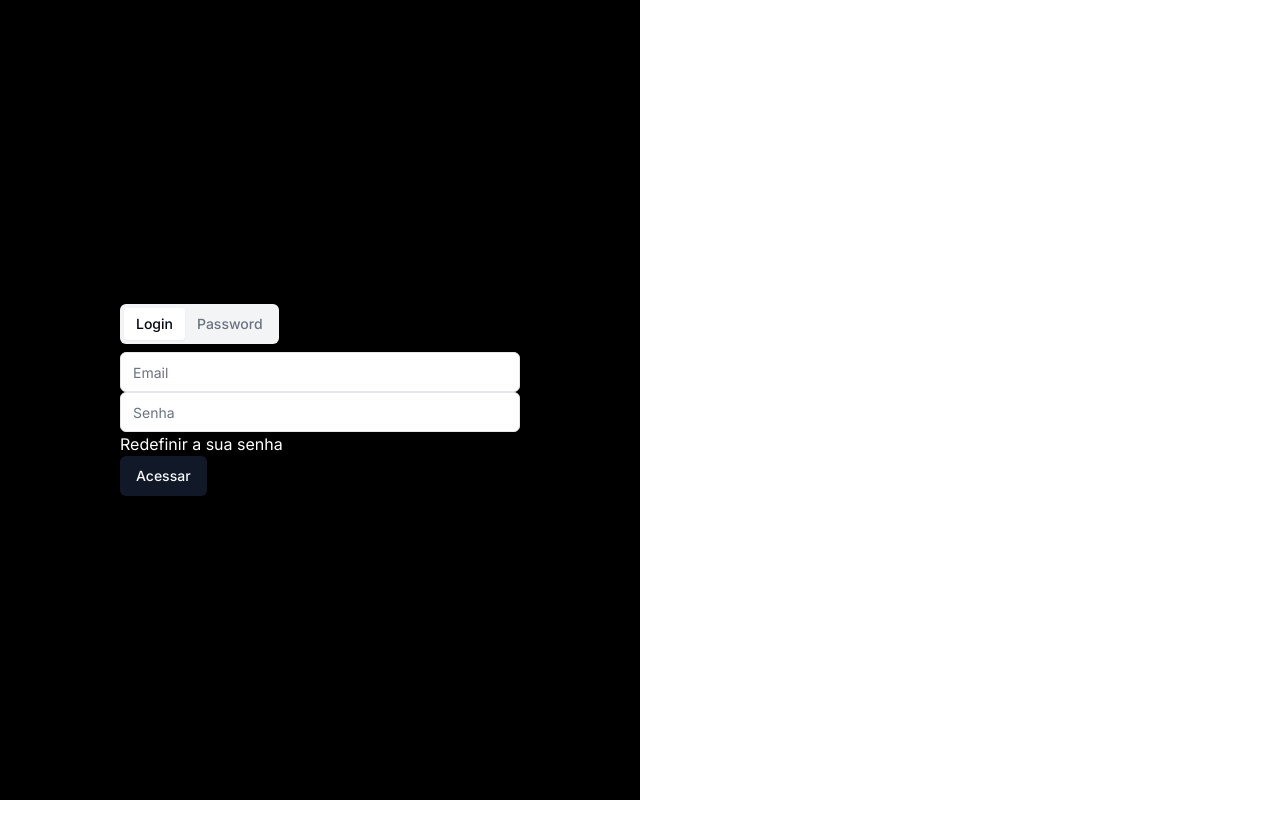
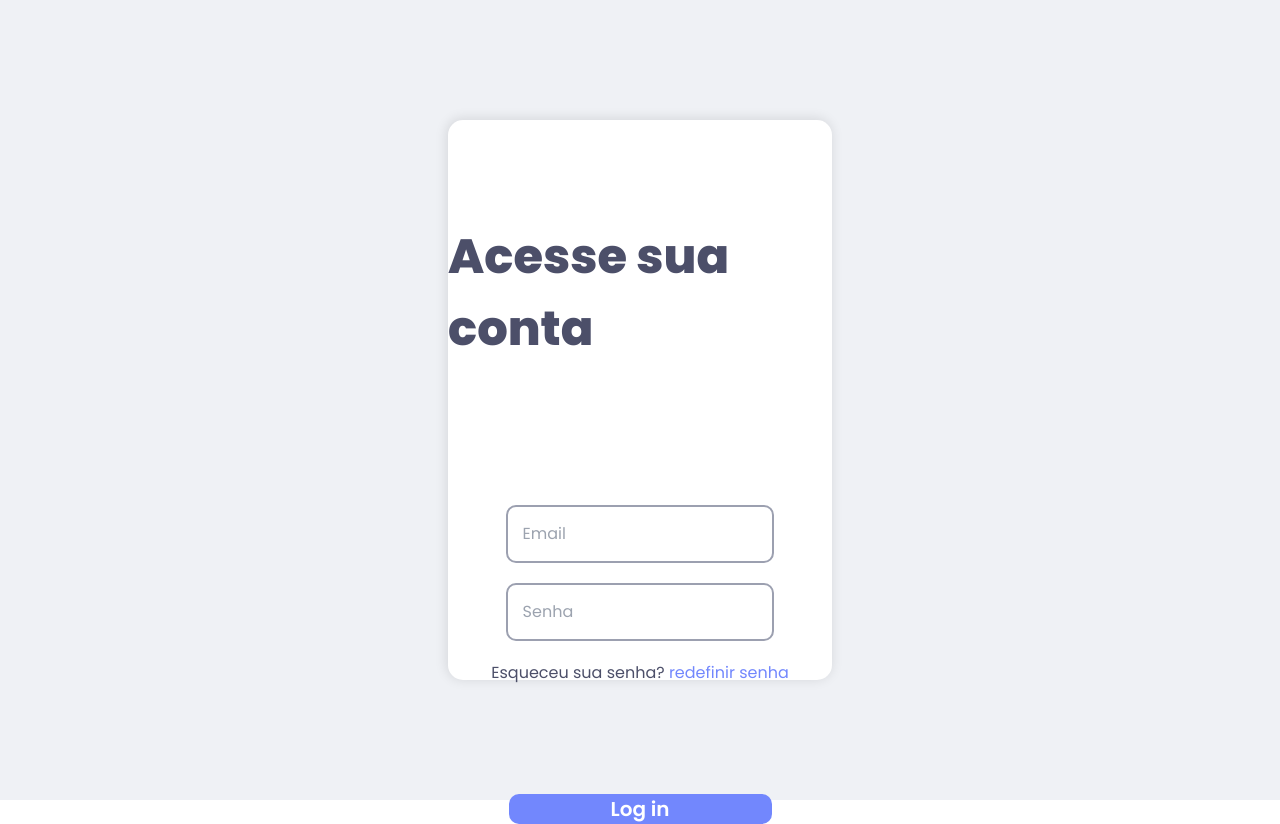
Before and after one commit to coradini1/Coyote-Trade, a Next.js app in the folder frontend/: page /login in a window 1280 px wide. Before the commit the page ends 800 px from the top, so only its background shows below. Built offline with nearby package versions, Linux system fonts and the light colour scheme.

Commit message:
feat: login modal component

```diff
--- a/frontend/app/globals.css
+++ b/frontend/app/globals.css
@@ -74,3 +74,11 @@
     @apply bg-background text-foreground;
   }
 }
+
+input{
+  outline: none;
+}
+
+body {
+  color: rgba(76, 79, 105, 1);
+}
--- a/frontend/app/layout.tsx
+++ b/frontend/app/layout.tsx
@@ -1,8 +1,11 @@
 import type { Metadata } from "next";
-import { Inter } from "next/font/google";
+import { Poppins } from "next/font/google";
 import "./globals.css";
 
-const inter = Inter({ subsets: ["latin"] });
+const poppins = Poppins({
+  weight: ["400", "600", "800"],
+  subsets: ["latin"],
+});
 
 export const metadata: Metadata = {
   title: "Create Next App",
@@ -16,7 +19,7 @@ export default function RootLayout({
 }>) {
   return (
     <html lang="en">
-      <body className={inter.className}>{children}</body>
+      <body className={poppins.className}>{children}</body>
     </html>
   );
 }
--- a/frontend/app/login/page.tsx
+++ b/frontend/app/login/page.tsx
@@ -7,24 +7,22 @@ import Link from "next/link";
 export default function Home() {
   return (
     <main className={styles.main}>
-      <div className={styles.left}>
-        <Tabs defaultValue="Login" className="w-[400px]">
-          <TabsList>
-            <TabsTrigger value="Login">Login</TabsTrigger>
-            <TabsTrigger value="password">Password</TabsTrigger>
-          </TabsList>
-          <TabsContent value="Login">
-            <Input type="email" placeholder="Email" />
-            <Input type="password" placeholder="Senha" />
-            <Link href="/change-password">
-              <p style={{ color: "white" }}>Redefinir a sua senha</p>
-            </Link>
-            <Button>Acessar</Button>
-          </TabsContent>
-          <TabsContent value="password">Preencha sua senha</TabsContent>
-        </Tabs>
-      </div>
-      <div></div>
+      <LoginModal />
     </main>
   );
 }
+
+function LoginModal() {
+  return (
+    <div className={styles.modalCard}>
+      <h1>Acesse sua conta</h1>
+      <input placeholder="Email" />
+      <input placeholder="Senha" />
+      <p>
+        Esqueceu sua senha?{" "}
+        <a href="#" style={{ color: "rgb(114, 135, 253)" }}>redefinir senha</a>
+      </p>
+    <button>Log in</button>
+    </div>
+  );
+}
--- a/frontend/app/login/styles.module.css
+++ b/frontend/app/login/styles.module.css
@@ -1,14 +1,47 @@
 .main {
   height: 100vh;
   width: 100%;
-}
-
-.left {
+  background-color: #eff1f5;
   display: flex;
   justify-content: center;
   align-items: center;
-  height: 100%;
-  background-color: black;
-  width: 50%;
-  color: black;
 }
+
+.modalCard {
+  background-color: white;
+  height: 70%;
+  width: 30%;
+  display: flex;
+  align-items: center;
+  box-shadow: -1px -1px 11.8px 1px rgba(0, 0, 0, 0.1);
+  border-radius: 15px;
+  flex-direction: column;
+}
+
+.modalCard input {
+  border: 2px solid rgba(156, 160, 176, 1);
+  margin-bottom: 20px;
+  width: 70%;
+  padding: 15px;
+  border-radius: 10px;
+}
+.modalCard input:focus {
+  border: 2px solid rgb(114, 135, 253);
+}
+.modalCard button {
+  margin-top: 109px;
+  height: 58px;
+  width: 263px;
+  background-color: rgb(114, 135, 253);
+  color: white;
+  font-size: 20px;
+  font-weight: 600;
+  border-radius: 10px;
+}
+
+.modalCard h1 {
+  font-size: 48px;
+  margin-top: 101px;
+  font-weight: bold;
+  margin-bottom: 140px;
+}
```
